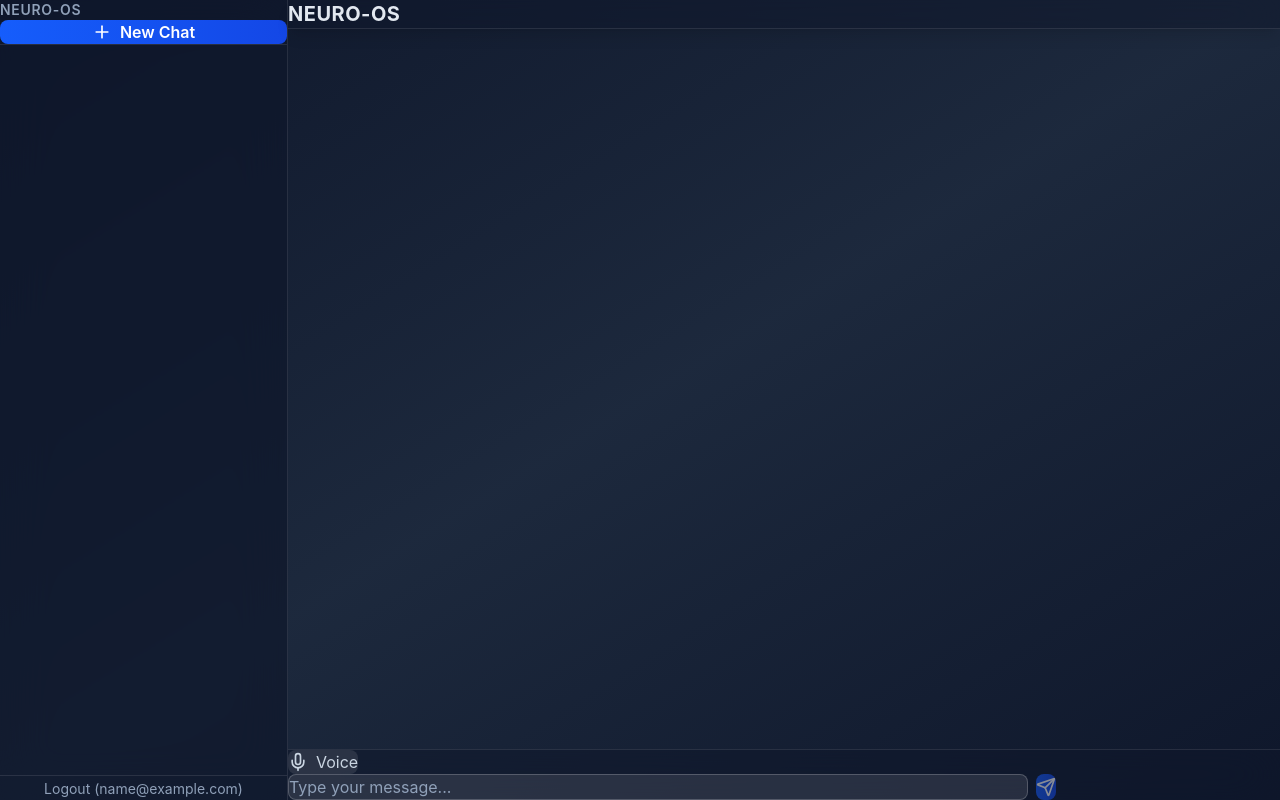
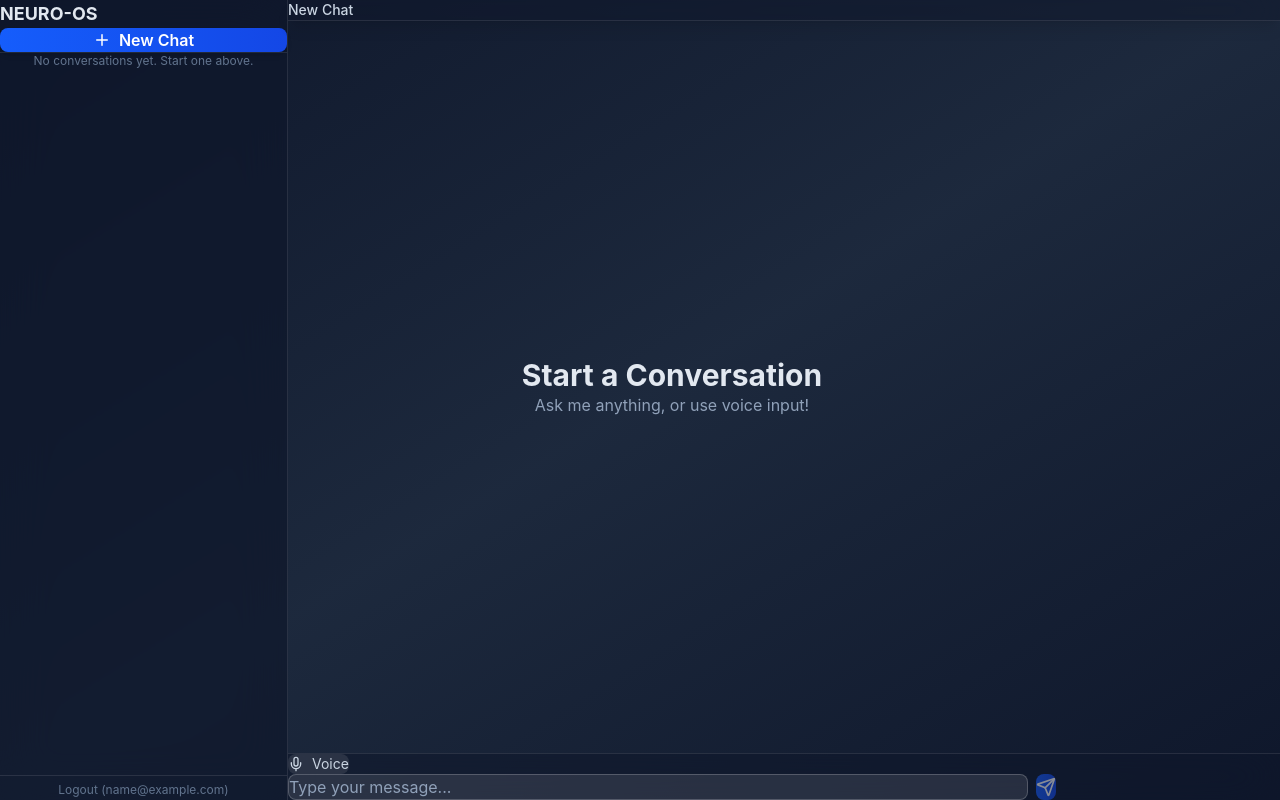
Before and after one commit to Bharathi9705/neuro-os, a Next.js app in the folder frontend/: page / in a window 1280 px wide. Both pictures are taken after typing "name@example.com", "Sample123" into the empty fields and a click on the button "Login / Sign Up". Built offline with nearby package versions, Linux system fonts and the light colour scheme.

Commit message:
Polish UI: remove duplicate header, fix chat creation flow, tighten spacing

```diff
--- a/frontend/app/page.tsx
+++ b/frontend/app/page.tsx
@@ -100,32 +100,50 @@ export default function Home() {
   };
 
   const handleSend = async () => {
-    if (!input.trim() || !currentChatId) return;
+    if (!input.trim()) return;
 
-    const currentChat = getCurrentChat();
-    if (!currentChat) return;
+    let activeChatId = currentChatId;
+
+    if (!activeChatId) {
+      const newChat: Chat = {
+        id: Date.now().toString(),
+        title: input.substring(0, 30),
+        messages: [],
+      };
+      setChats((prev) => [newChat, ...prev]);
+      activeChatId = newChat.id;
+      setCurrentChatId(activeChatId);
+    }
 
     const userMessage: Message = { role: 'user', content: input };
-    const updatedMessages = [...currentChat.messages, userMessage];
+    const messageToSend = input;
+    setInput('');
+    setLoading(true);
 
-    const updatedChats = chats.map((chat) =>
-      chat.id === currentChatId
+    setChats((prevChats) => {
+      const exists = prevChats.find((c) => c.id === activeChatId);
+      if (exists) {
+        return prevChats.map((chat) =>
+          chat.id === activeChatId
             ? {
                 ...chat,
-            title: chat.messages.length === 0 ? input.substring(0, 30) : chat.title,
-            messages: updatedMessages,
+                title: chat.messages.length === 0 ? messageToSend.substring(0, 30) : chat.title,
+                messages: [...chat.messages, userMessage],
               }
             : chat
         );
-    setChats(updatedChats);
-    setInput('');
-    setLoading(true);
+      }
+      return [
+        { id: activeChatId as string, title: messageToSend.substring(0, 30), messages: [userMessage] },
+        ...prevChats,
+      ];
+    });
 
     try {
       const response = await fetch(`${process.env.NEXT_PUBLIC_API_URL}/api/v1/chat`, {
         method: 'POST',
         headers: { 'Content-Type': 'application/json' },
-        body: JSON.stringify({ message: input }),
+        body: JSON.stringify({ message: messageToSend }),
       });
 
       if (!response.ok) throw new Error('Failed to send message');
@@ -135,7 +153,7 @@ export default function Home() {
 
       setChats((prevChats) =>
         prevChats.map((chat) =>
-          chat.id === currentChatId
+          chat.id === activeChatId
             ? { ...chat, messages: [...chat.messages, assistantMessage] }
             : chat
         )
@@ -144,7 +162,7 @@ export default function Home() {
       console.error('Error:', error);
       setChats((prevChats) =>
         prevChats.map((chat) =>
-          chat.id === currentChatId
+          chat.id === activeChatId
             ? {
                 ...chat,
                 messages: [
@@ -199,40 +217,49 @@ export default function Home() {
     );
   }
 
+  const activeChat = getCurrentChat();
+
   return (
     <div className="flex h-screen bg-gradient-to-br from-slate-900 via-slate-800 to-slate-900">
       <div className="w-72 bg-slate-900/70 backdrop-blur-xl border-r border-white/10 flex flex-col">
-  <div className="p-4 border-b border-white/10">
-    <h2 className="text-sm font-semibold text-slate-400 uppercase tracking-wider mb-3">Neuro-OS</h2>
+        <div className="p-4 border-b border-white/10 space-y-3">
+          <h2 className="text-lg font-bold gradient-text px-1">NEURO-OS</h2>
           <button
             onClick={createNewChat}
-            className="w-full flex items-center justify-center gap-2 bg-gradient-to-r from-blue-600 to-blue-700 hover:from-blue-700 hover:to-blue-800 text-white font-semibold py-2 rounded-lg transition-all duration-200"
+            className="w-full flex items-center justify-center gap-2 bg-gradient-to-r from-blue-600 to-blue-700 hover:from-blue-700 hover:to-blue-800 text-white font-semibold py-2.5 rounded-lg transition-all duration-200 shadow-md"
           >
-            <Plus size={20} /> New Chat
+            <Plus size={18} /> New Chat
           </button>
         </div>
 
-        <div className="flex-1 overflow-y-auto p-4 space-y-2">
+        <div className="flex-1 overflow-y-auto p-3 space-y-1">
+          {chats.length === 0 && (
+            <p className="text-xs text-slate-500 text-center mt-6 px-2">
+              No conversations yet. Start one above.
+            </p>
+          )}
           {chats.map((chat) => (
             <div
               key={chat.id}
-              className={`group p-3 rounded-lg cursor-pointer transition-all duration-200 ${
+              className={`group px-3 py-2.5 rounded-lg cursor-pointer transition-all duration-200 ${
                 currentChatId === chat.id
                   ? 'bg-blue-600/30 border border-blue-500/50'
                   : 'hover:bg-white/5 border border-transparent'
               }`}
               onClick={() => setCurrentChatId(chat.id)}
             >
-              <div className="flex items-center justify-between">
-                <span className="text-sm text-white truncate flex-1">{chat.title}</span>
+              <div className="flex items-center justify-between gap-2">
+                <span className="text-sm text-slate-200 truncate flex-1">
+                  {chat.messages.length === 0 ? 'New conversation' : chat.title}
+                </span>
                 <button
                   onClick={(e) => {
                     e.stopPropagation();
                     deleteChat(chat.id);
                   }}
-                  className="opacity-0 group-hover:opacity-100 transition-opacity"
+                  className="opacity-0 group-hover:opacity-100 transition-opacity shrink-0"
                 >
-                  <Trash2 size={16} className="text-red-400 hover:text-red-300" />
+                  <Trash2 size={14} className="text-red-400 hover:text-red-300" />
                 </button>
               </div>
             </div>
@@ -242,21 +269,23 @@ export default function Home() {
         <div className="p-4 border-t border-white/10">
           <button
             onClick={handleLogout}
-            className="w-full text-sm text-slate-400 hover:text-white transition-colors py-2"
+            className="w-full text-xs text-slate-500 hover:text-slate-300 transition-colors py-2 truncate"
           >
             Logout ({user?.email})
           </button>
         </div>
       </div>
 
-      <div className="flex-1 flex flex-col">
-        <div className="bg-slate-900/50 backdrop-blur-xl border-b border-white/10 px-6 py-4 flex items-center justify-between shadow-lg">
-  <h1 className="text-xl font-bold gradient-text tracking-wide">NEURO-OS</h1>
+      <div className="flex-1 flex flex-col min-w-0">
+        <div className="bg-slate-900/50 backdrop-blur-xl border-b border-white/10 px-6 py-4 flex items-center shadow-lg">
+          <h1 className="text-sm font-medium text-slate-300 truncate">
+            {activeChat?.messages.length ? activeChat.title : 'New Chat'}
+          </h1>
         </div>
 
         <div className="flex-1 overflow-y-auto px-4 py-6">
-          <div className="max-w-3xl mx-auto space-y-4">
-          {currentChatId && getCurrentChat()?.messages.length === 0 && (
+          <div className="max-w-3xl mx-auto space-y-4 h-full">
+            {(!activeChat || activeChat.messages.length === 0) && (
               <div className="h-full flex items-center justify-center text-center">
                 <div>
                   <h2 className="text-3xl font-bold gradient-text mb-2">Start a Conversation</h2>
@@ -265,7 +294,7 @@ export default function Home() {
               </div>
             )}
 
-          {getCurrentChat()?.messages.map((msg, idx) => (
+            {activeChat?.messages.map((msg, idx) => (
               <div
                 key={idx}
                 className={`flex ${msg.role === 'user' ? 'justify-end' : 'justify-start'} animate-fade-in`}
@@ -330,11 +359,11 @@ export default function Home() {
             <div className="flex gap-2 mb-2">
               <button
                 onClick={toggleVoiceInput}
-              className={`flex items-center gap-2 px-3 py-2 rounded-lg transition-all duration-200 ${
+                className={`flex items-center gap-2 px-3 py-2 rounded-lg text-sm transition-all duration-200 ${
                   isListening ? 'bg-red-600 text-white' : 'bg-white/10 hover:bg-white/20 text-slate-300'
                 }`}
               >
-              <Mic size={20} /> {isListening ? 'Listening...' : 'Voice'}
+                <Mic size={16} /> {isListening ? 'Listening...' : 'Voice'}
               </button>
             </div>
             <div className="flex gap-2">
@@ -349,7 +378,7 @@ export default function Home() {
               <button
                 onClick={handleSend}
                 disabled={loading || !input.trim()}
-              className="bg-gradient-to-r from-blue-600 to-blue-700 hover:from-blue-700 hover:to-blue-800 text-white font-semibold p-3 rounded-lg transition-all duration-200 disabled:opacity-50"
+                className="bg-gradient-to-r from-blue-600 to-blue-700 hover:from-blue-700 hover:to-blue-800 text-white font-semibold p-3 rounded-lg transition-all duration-200 disabled:opacity-50 shrink-0"
               >
                 <Send size={20} />
               </button>
```
Lines whose indentation alone changed are shown as unchanged.
